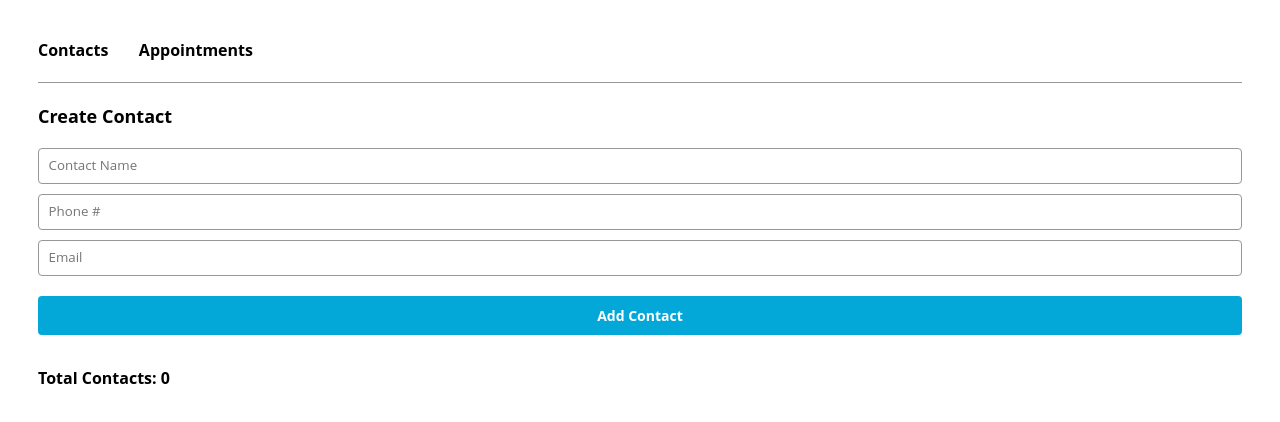
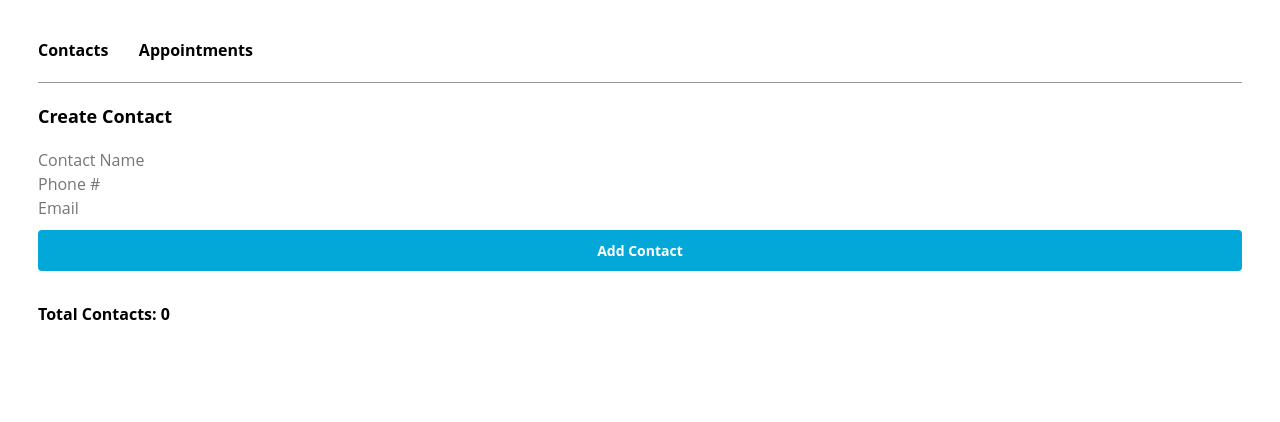
Before and after one commit to amirmalik798/frontend-contacts-appointment-planner-redux, a React (Vite) app: page / in a window 1280 px wide. Shown: the top 422 px of the page. Built offline with nearby package versions, Linux system fonts and the light colour scheme.

Commit message:
Update App.css

```diff
--- a/src/App.css
+++ b/src/App.css
@@ -110,6 +110,19 @@ select {
   align-items: center;
 }
 */
+input,
+select,
+textarea {
+  width: 100%;
+  font: inherit;
+  padding: 0;
+  margin: 0;
+  border: none;
+  background: transparent;
+
+  color: inherit;
+  line-height: 1.5;
+}
 .tile-container {
   width: 100%;
   min-height: 170px;
```
